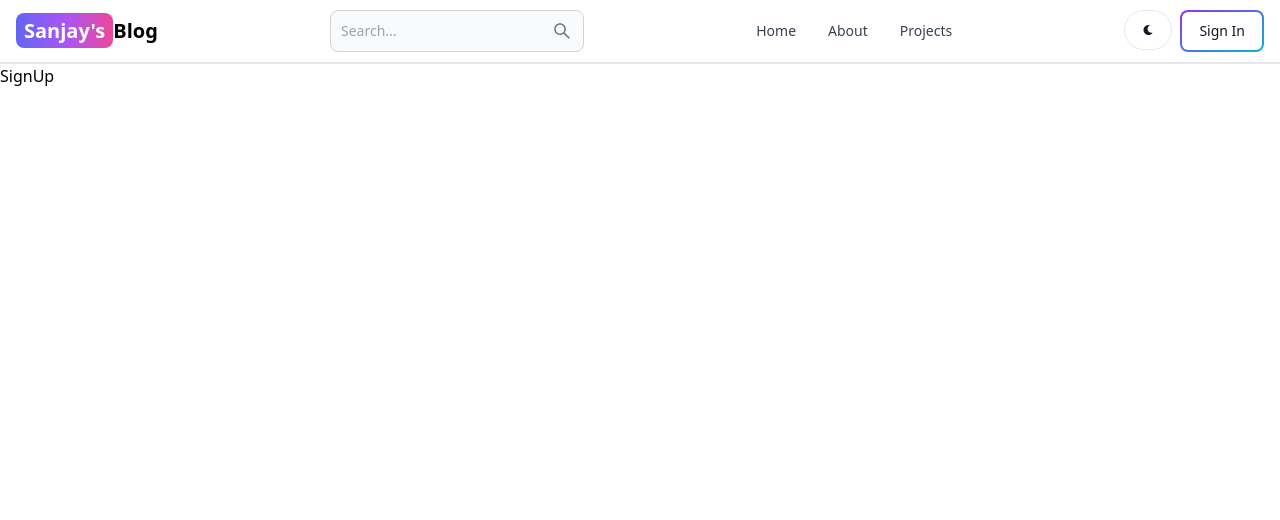
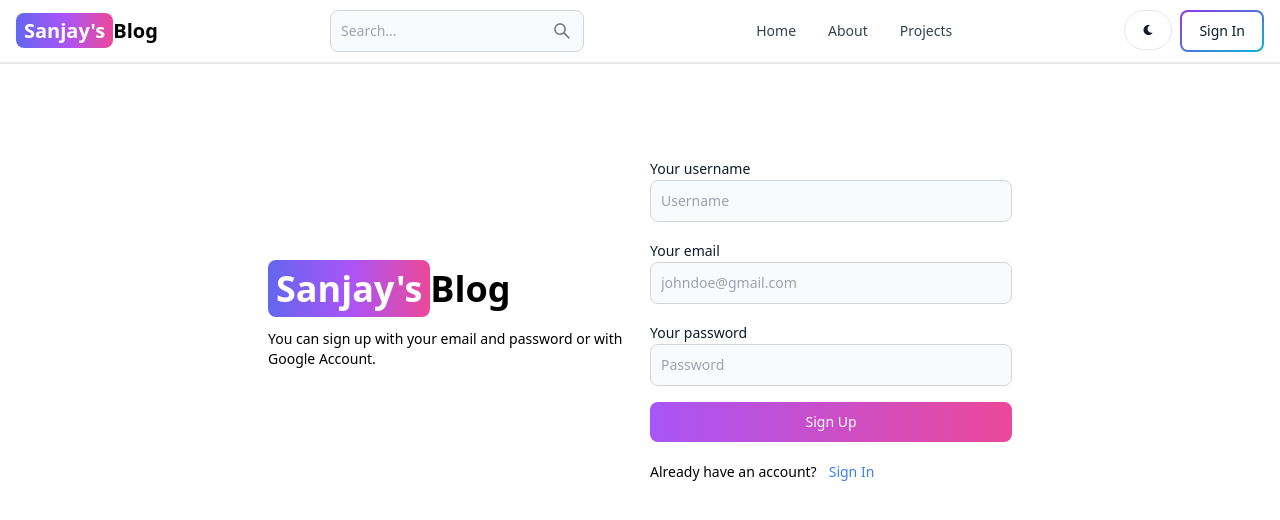
Before and after one commit to Sanjay-Nathwani/MERN_BLOG_APP, a React (Vite) app in the folder client/: page /signup in a window 1280 px wide. Shown: the top 520 px of the page. Built offline with nearby package versions, Linux system fonts and the light colour scheme.

Commit message:
completed signup page ui

```diff
--- a/client/src/pages/SignUp.jsx
+++ b/client/src/pages/SignUp.jsx
@@ -1,5 +1,54 @@
+import { Link } from "react-router-dom";
+import { Button, Label, TextInput } from "flowbite-react";
+
 export default function SignUp() {
   return (
-    <div>SignUp</div>
-  )
+    <div className="min-h-screen mt-20">
+      <div className="flex p-3 max-w-3xl mx-auto flex-col md:flex-row md:items-center gap-5">
+        {/* left side div */}
+        <div className="flex-1">
+          <Link to="/" className="text-4xl font-bold dark:text-white">
+            <span className="px-2 py-1 bg-gradient-to-r from-indigo-500 via-purple-500 to-pink-500 rounded-lg text-white">
+              Sanjay&apos;s
+            </span>
+            Blog
+          </Link>
+          <p className="text-sm mt-5">
+            You can sign up with your email and password or with Google Account.
+          </p>
+        </div>
+
+        {/* right side div */}
+        <div className="flex-1">
+          <form className="flex flex-col gap-4">
+            <div>
+              <Label value="Your username" />
+              <TextInput type="text" placeholder="Username" id="username" />
+            </div>
+            <div>
+              <Label value="Your email" />
+              <TextInput
+                type="text"
+                placeholder="johndoe@gmail.com"
+                id="email"
+              />
+            </div>
+            <div>
+              <Label value="Your password" />
+              <TextInput type="text" placeholder="Password" id="password" />
+            </div>
+            <Button type="submit" gradientDuoTone="purpleToPink">
+              Sign Up
+            </Button>
+          </form>
+          <div className="flex gap-3 text-sm mt-5">
+            <span>Already have an account?</span>
+            <Link to="/signin" className="text-blue-500">
+              Sign In
+            </Link>
+          </div>
+        </div>
+      </div>
+    </div>
+  );
 }
```
